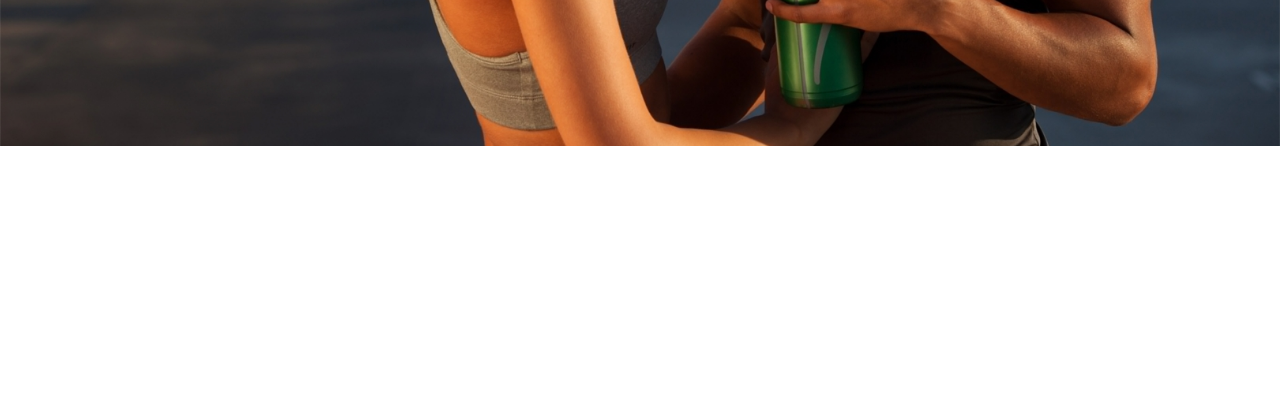
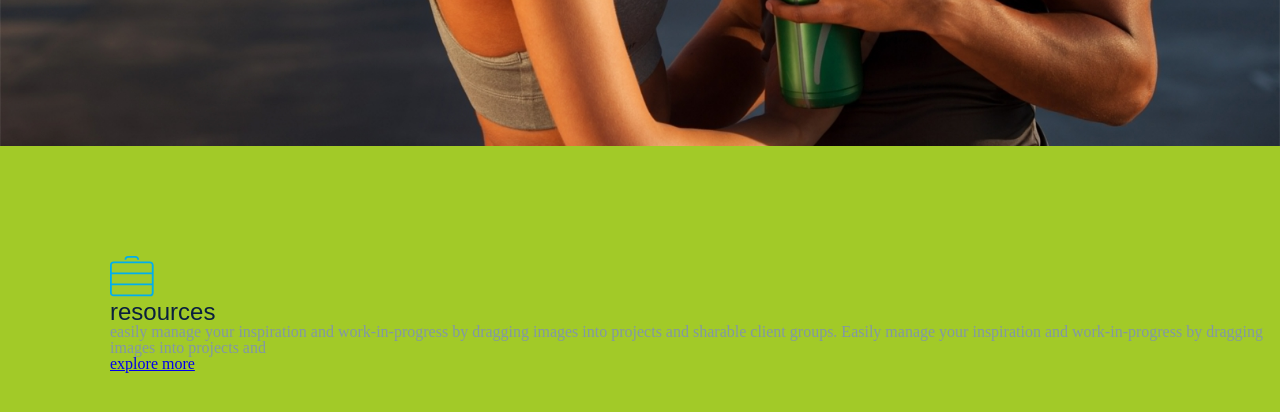
Before and after one commit to itsergeysobolit/Landing-fitness, a website: page index.html in a window 1280 px wide. Shown: the part 508-920 px from the top of the page. Before the commit the page ends 800 px from the top, so only its background shows below. Drawn offline with Linux system fonts and the light colour scheme.

Commit message:
fixed bugs

```diff
--- a/css/style.scss
+++ b/css/style.scss
@@ -4,6 +4,11 @@
 
 body * {
     box-sizing: border-box;
+}
+
+.container {
+    width: 1157px;
+    margin: 0 auto;
 }
 
 .header {
@@ -105,3 +110,19 @@ body * {
     //     left: -62px;
     // }
 }
+
+.features {
+    background-color: #a2ca28;
+    height: 500px;
+    padding: 110px;
+
+    &-title {
+        font-size: 24px;
+        font-family: sans-serif;
+        color: #0a1f3f;
+    }
+
+    &-description {
+        color: #8297a7;
+    }
+}
--- a/index.html
+++ b/index.html
@@ -33,6 +33,21 @@
             <!-- <div class="header-figure"></div> -->
         </div>
     </div>
+
+    <section class="features">
+        <div class="container">
+            <div class="features-block">
+                <div class="wrapper">
+                    <img src="./img/resources-icon.svg" alt="icon">
+                    <h2 class="features-title">resources</h2>
+                    <p class="features-description">easily manage your inspiration and work-in-progress
+                        by dragging images into projects and sharable client groups. Easily manage your inspiration
+                        and work-in-progress by dragging images into projects and </p>
+                    <a href="javascript:void(0)" class="features-link">explore more</a>
+                </div>
+            </div>
+        </div>
+    </section>
 </body>
 
 </html>
```
Also changed, not shown: css/style.css, img/communicate-icon.svg (added), img/connect-icon.svg (added), img/resources-icon.svg (added), img/training-icon.svg (added).
